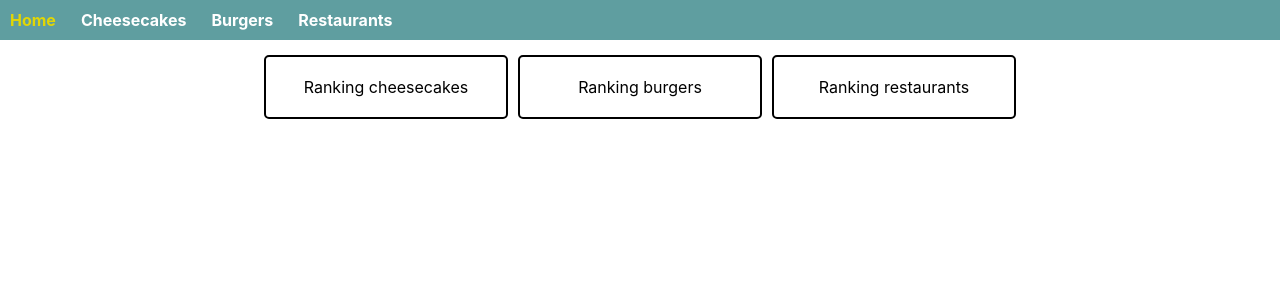
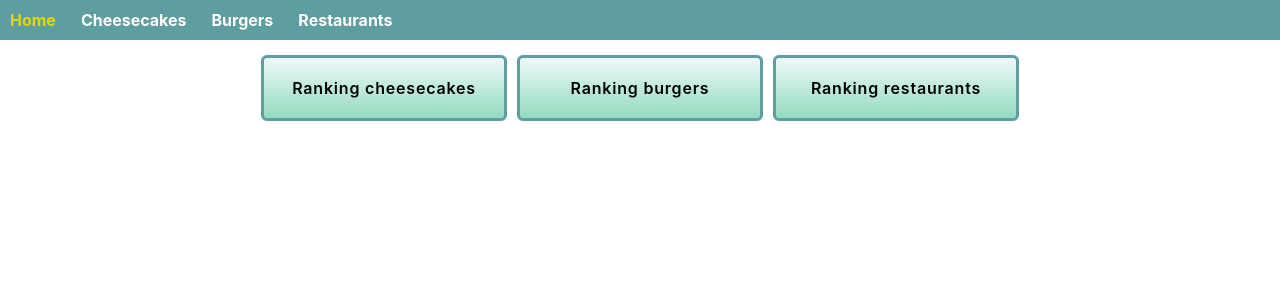
Before and after one commit to javirro/food-ranking-ui, a React (Create React App) app: page / in a window 1280 px wide. Shown: the top 300 px of the page. Built offline with nearby package versions, Linux system fonts and the light colour scheme; no server answers.

Commit message:
Update style of home buttons

```diff
--- a/src/Components/AddItem.jsx
+++ b/src/Components/AddItem.jsx
@@ -53,11 +53,10 @@ const AddItem = ({ data, setData, table }) => {
         <input type="text" onChange={(ev) => textInputChange(ev, "position")} placeholder="Position" className="text-inputs" />
         <input type="text" onChange={(ev) => textInputChange(ev, "ubication")} placeholder="Ubication" className="text-inputs" />
         <input type="text" onChange={(ev) => textInputChange(ev, "price")} placeholder="Price" className="text-inputs" />
-        <textarea type="text" onChange={(ev) => textInputChange(ev, "extra")} placeholder="Extra comments" className="text-inputs" maxLength={256} />
       </section>
       <section className="save-btn-container">
         <button className="save-btn" onClick={addItemHandler}>Save data</button>
-        {loaded && <DoneInputsMessage data={data} />}
+        {loaded && !inputError && !networkError && <DoneInputsMessage data={data} />}
         {(inputError || networkError) && <ErrorInputsMessage networkError={networkError} inputError={inputError} />}
       </section>
     </>
--- a/src/Components/EditModal.jsx
+++ b/src/Components/EditModal.jsx
@@ -14,7 +14,6 @@ const EditModal = ({ table, row, setIsEditModal, setTrigger }) => {
     position: row?.position,
     ubication: row?.ubication,
     price: row?.price,
-    extra: row?.extra
   })
   const url = endpoints.update
   const updateRow = () => {
@@ -57,7 +56,6 @@ const EditModal = ({ table, row, setIsEditModal, setTrigger }) => {
           <input type="text" value={data?.position} onChange={(ev) => setData(s => ({ ...s, position: ev.target.value }))} placeholder="Position" className="inputs-edit-modal" />
           <input type="text" value={data?.ubication} onChange={(ev) => setData(s => ({ ...s, ubication: ev.target.value }))} placeholder="Ubication" className="inputs-edit-modal" />
           <input type="text" value={`${data?.price} €`} onChange={(ev) => setData(s => ({ ...s, price: ev.target.value }))} placeholder="Price" className="inputs-edit-modal" />
-          <textarea type="text" value={data?.extra} onChange={(ev) => setData(s => ({ ...s, extra: ev.target.value }))} placeholder="Extra comments" className="inputs-edit-modal" maxLength={256} />
           <button className="button-update" onClick={() => updateRow()}>Update - {row.name}</button>
         </section>
       </div>
--- a/src/Routes/Burgers.jsx
+++ b/src/Routes/Burgers.jsx
@@ -7,7 +7,6 @@ const Burgers = () => {
     position: null,
     ubication: null,
     price: null,
-    extra: null
   })
   const location = useLocation()
   const table = location.pathname.slice(1)
--- a/src/Routes/Ranking.jsx
+++ b/src/Routes/Ranking.jsx
@@ -1,7 +1,6 @@
 import React, { useState, useMemo } from "react"
 import { useParams } from "react-router-dom"
 import { endpoints } from "../Api/endpoints"
-import info from '../Images/info-icon.svg'
 import rubbish from '../Images/rubbish-icon.svg'
 import edit from '../Images/edit-icon.svg'
 import '../Styles/ranking.css'
@@ -59,7 +58,6 @@ const Ranking = () => {
                 <td>{row?.name}</td>
                 <td>{row?.ubication}</td>
                 <td >
-                  <img src={info} alt="info-icon" className="info-icon" />
                   <img src={edit} alt="edit-icon" className="edit-icon" onClick={() => editItem(row)} />
                   <img src={rubbish} alt="delete-icon" className="info-icon" onClick={() => deleteItem(row)} />
                 </td>
--- a/src/Routes/Restaurants.jsx
+++ b/src/Routes/Restaurants.jsx
@@ -7,7 +7,6 @@ const Restaurants = () => {
     position: null,
     ubication: null,
     price: null,
-    extra: null
   })
   const location = useLocation()
   const table = location.pathname.slice(1)
--- a/src/Styles/global.css
+++ b/src/Styles/global.css
@@ -16,11 +16,19 @@
     display: inline-block;
     width: 200px;
     padding: 20px;
-    border-radius: 5px;
-    border: 2px solid black;
+    border-radius: 6px;
+    border: 3px solid cadetblue;
+    background: linear-gradient(rgb(237, 250, 250), rgb(147, 218, 190));
     text-decoration: none;
     text-align: center;
     color: black;
+    font-weight: 600;
+    letter-spacing: 0.8px;
+}
+
+.links:hover {
+    background: linear-gradient(rgb(196, 210, 210), rgb(117, 196, 164));
+    border: 3px solid rgb(76, 126, 128);
 }
 
 @media (min-width: 600px) {
```
